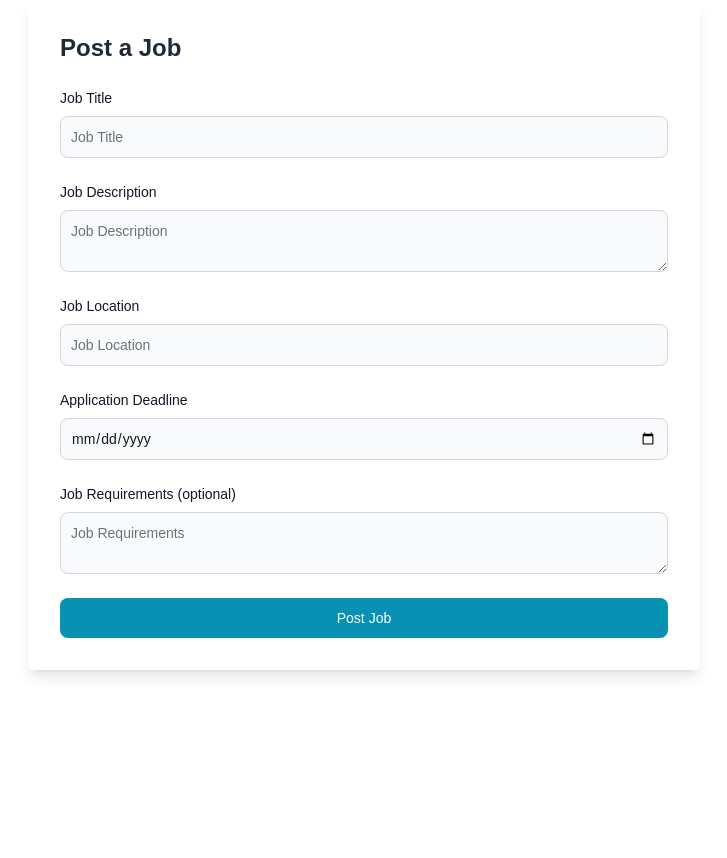
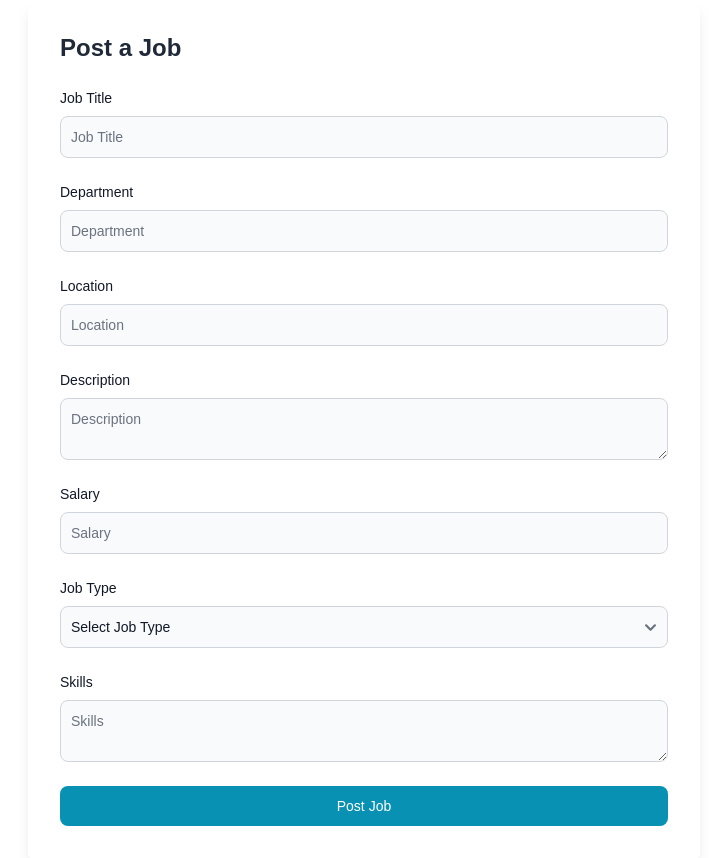
Before and after one commit to Abdulazizgr/SmartRecruit, a React (Vite) app: page /post-job in a window 1280 px wide. Shown: the whole page, without its empty margins (276-1003 px from the left). Before the commit the page ends 800 px from the top, so only its background shows below. Built offline with nearby package versions, Linux system fonts and the light colour scheme.

Commit message:
all added

```diff
--- a/src/components/Table.jsx
+++ b/src/components/Table.jsx
@@ -1,5 +1,5 @@
 // Table.jsx
-const Table = ({ data, handleAccept, handleReject }) => {
+const Table = ({ data, handleAccept, handleReject, handleDelete }) => {
     return (
         <div className="relative overflow-x-auto shadow-md sm:rounded-lg">
             <table className="w-full text-sm text-left rtl:text-right text-gray-500 dark:text-gray-400">
@@ -9,8 +9,10 @@ const Table = ({ data, handleAccept, handleReject }) => {
                         <th scope="col" className="px-6 py-3">Job Title</th>
                         <th scope="col" className="px-6 py-3">Description</th>
                         <th scope="col" className="px-6 py-3">Location</th>
-                        <th scope="col" className="px-6 py-3">Deadline</th>
-                        <th scope="col" className="px-6 py-3">Requirements</th>
+                        <th scope="col" className="px-6 py-3">Department</th>
+                        <th scope="col" className="px-6 py-3">Salary</th>
+                        <th scope="col" className="px-6 py-3">Type</th>
+                        <th scope="col" className="px-6 py-3">Skills</th>
                         <th scope="col" className="px-6 py-3">Actions</th>
                     </tr>
                 </thead>
@@ -23,21 +25,37 @@ const Table = ({ data, handleAccept, handleReject }) => {
                             <td className="px-6 py-4">{job.title}</td>
                             <td className="px-6 py-4 break-words max-w-xs">{job.description}</td>
                             <td className="px-6 py-4">{job.location}</td>
-                            <td className="px-6 py-4">{job.deadline}</td>
-                            <td className="px-6 py-4 break-words max-w-xs">{job.requirements}</td>
+                            <td className="px-6 py-4">{job.department}</td>
+                            <td className="px-6 py-4">{job.salary}</td>
+                            <td className="px-6 py-4">{job.type}</td>
+                            <td className="px-6 py-4 break-words max-w-xs">{job.skills}</td>
                             <td className="px-6 py-4">
                                 <div className="flex mt-4">
+                                    {job.status ? (
+                                        <span className={`text-sm font-medium ${job.status === 'Accepted' ? 'text-green-500' : 'text-red-500'} mr-4`}>
+                                            {job.status}
+                                        </span>
+                                    ) : (
+                                        <>
                                             <button
                                                 onClick={() => handleAccept(index)}
-                                        className="text-white bg-green-500 hover:bg-green-600 font-medium rounded-lg text-sm px-3 py-1 mr-4"
+                                                className="text-white bg-green-500 hover:bg-green-600 font-medium rounded-lg text-sm px-3 py-1 mr-2"
                                             >
                                                 Accept
                                             </button>
                                             <button
                                                 onClick={() => handleReject(index)}
-                                        className="text-white bg-red-500 hover:bg-red-600 font-medium rounded-lg text-sm px-3 py-1"
+                                                className="text-white bg-red-500 hover:bg-red-600 font-medium rounded-lg text-sm px-3 py-1 mr-2"
                                             >
                                                 Reject
+                                            </button>
+                                        </>
+                                    )}
+                                    <button
+                                        onClick={() => handleDelete(index)}
+                                        className="text-white bg-blue-500 hover:bg-blue-600 font-medium rounded-lg text-sm px-3 py-1"
+                                    >
+                                        Delete
                                     </button>
                                 </div>
                             </td>
--- a/src/pages/Manager/PostedJobs.jsx
+++ b/src/pages/Manager/PostedJobs.jsx
@@ -10,20 +10,39 @@ const PostedJobs = () => {
         setJobs(savedJobs);
     }, []);
 
+    const updateJobStatus = (index, status) => {
+        const updatedJobs = jobs.map((job, i) => {
+            if (i === index) {
+                return { ...job, status };
+            }
+            return job;
+        });
+
+        setJobs(updatedJobs);
+        localStorage.setItem('jobs', JSON.stringify(updatedJobs));
+    };
+
     const handleAccept = (index) => {
         console.log(`Job at index ${index} accepted.`);
-        // Add logic for accepting the job here
+        updateJobStatus(index, 'Accepted');
     };
 
     const handleReject = (index) => {
         console.log(`Job at index ${index} rejected.`);
-        // Add logic for rejecting the job here
+        updateJobStatus(index, 'Rejected');
     };
+
+    const handleDelete = (index) => {
+        const updatedJobs = jobs.filter((_, i) => i !== index);
+        setJobs(updatedJobs);
+        localStorage.setItem('jobs', JSON.stringify(updatedJobs));
+    };
+
     return (
         <div className="bg-white p-8 rounded shadow-lg w-full mx-auto">
             <h1 className="text-2xl font-bold mb-6">Posted Jobs</h1>
             {jobs.length > 0 ? (
-                <Table data={jobs} handleAccept={handleAccept} handleReject={handleReject} />
+                <Table data={jobs} handleAccept={handleAccept} handleReject={handleReject} handleDelete={handleDelete} />
             ) : (
                 <p>No jobs posted yet.</p>
             )}
--- a/src/pages/TeamLead/PostJob.jsx
+++ b/src/pages/TeamLead/PostJob.jsx
@@ -2,15 +2,17 @@ import { useState } from 'react';
 
 const PostJob = () => {
     const [title, setTitle] = useState('');
+    const [department, setDepartment] = useState('');
+    const [location, setLocation] = useState('');
     const [description, setDescription] = useState('');
-    const [location, setLocation] = useState('');
-    const [deadline, setDeadline] = useState('');
-    const [requirements, setRequirements] = useState('');
+    const [salary, setSalary] = useState('');
+    const [type, setType] = useState('');
+    const [skills, setSkills] = useState('');
 
     const handleSubmit = (e) => {
         e.preventDefault();
 
-        const newJob = { title, description, location, deadline, requirements };
+        const newJob = { title, department, location, description, salary, type, skills };
 
         // Retrieve existing jobs from LocalStorage
         const jobs = JSON.parse(localStorage.getItem('jobs')) || [];
@@ -23,10 +25,12 @@ const PostJob = () => {
 
         // Reset form fields
         setTitle('');
+        setDepartment('');
+        setLocation('');
         setDescription('');
-        setLocation('');
-        setDeadline('');
-        setRequirements('');
+        setSalary('');
+        setType('');
+        setSkills('');
     };
 
     return (
@@ -46,47 +50,75 @@ const PostJob = () => {
                     />
                 </div>
                 <div>
-                    <label htmlFor="description" className="block mb-2 text-sm font-medium text-gray-900">Job Description</label>
-                    <textarea
-                        id="description"
-                        value={description}
-                        onChange={(e) => setDescription(e.target.value)}
-                        placeholder="Job Description"
+                    <label htmlFor="department" className="block mb-2 text-sm font-medium text-gray-900">Department</label>
+                    <input
+                        type="text"
+                        id="department"
+                        value={department}
+                        onChange={(e) => setDepartment(e.target.value)}
+                        placeholder="Department"
                         required
                         className="bg-gray-50 border border-gray-300 text-gray-900 text-sm rounded-lg focus:ring-blue-500 focus:border-blue-500 block w-full p-2.5"
                     />
                 </div>
                 <div>
-                    <label htmlFor="location" className="block mb-2 text-sm font-medium text-gray-900">Job Location</label>
+                    <label htmlFor="location" className="block mb-2 text-sm font-medium text-gray-900">Location</label>
                     <input
                         type="text"
                         id="location"
                         value={location}
                         onChange={(e) => setLocation(e.target.value)}
-                        placeholder="Job Location"
+                        placeholder="Location"
                         required
                         className="bg-gray-50 border border-gray-300 text-gray-900 text-sm rounded-lg focus:ring-blue-500 focus:border-blue-500 block w-full p-2.5"
                     />
                 </div>
                 <div>
-                    <label htmlFor="deadline" className="block mb-2 text-sm font-medium text-gray-900">Application Deadline</label>
-                    <input
-                        type="date"
-                        id="deadline"
-                        value={deadline}
-                        onChange={(e) => setDeadline(e.target.value)}
+                    <label htmlFor="description" className="block mb-2 text-sm font-medium text-gray-900">Description</label>
+                    <textarea
+                        id="description"
+                        value={description}
+                        onChange={(e) => setDescription(e.target.value)}
+                        placeholder="Description"
                         required
                         className="bg-gray-50 border border-gray-300 text-gray-900 text-sm rounded-lg focus:ring-blue-500 focus:border-blue-500 block w-full p-2.5"
                     />
                 </div>
                 <div>
-                    <label htmlFor="requirements" className="block mb-2 text-sm font-medium text-gray-900">Job Requirements (optional)</label>
+                    <label htmlFor="salary" className="block mb-2 text-sm font-medium text-gray-900">Salary</label>
+                    <input
+                        type="text"
+                        id="salary"
+                        value={salary}
+                        onChange={(e) => setSalary(e.target.value)}
+                        placeholder="Salary"
+                        required
+                        className="bg-gray-50 border border-gray-300 text-gray-900 text-sm rounded-lg focus:ring-blue-500 focus:border-blue-500 block w-full p-2.5"
+                    />
+                </div>
+                <div>
+                    <label htmlFor="type" className="block mb-2 text-sm font-medium text-gray-900">Job Type</label>
+                    <select
+                        id="type"
+                        value={type}
+                        onChange={(e) => setType(e.target.value)}
+                        required
+                        className="bg-gray-50 border border-gray-300 text-gray-900 text-sm rounded-lg focus:ring-blue-500 focus:border-blue-500 block w-full p-2.5"
+                    >
+                        <option value="">Select Job Type</option>
+                        <option value="Full-time">Full-time</option>
+                        <option value="Part-time">Part-time</option>
+                        <option value="Remote">Remote</option>
+                    </select>
+                </div>
+                <div>
+                    <label htmlFor="skills" className="block mb-2 text-sm font-medium text-gray-900">Skills</label>
                     <textarea
-                        id="requirements"
-                        value={requirements}
-                        onChange={(e) => setRequirements(e.target.value)}
-
-                        placeholder="Job Requirements"
+                        id="skills"
+                        value={skills}
+                        onChange={(e) => setSkills(e.target.value)}
+                        placeholder="Skills"
+                        required
                         className="bg-gray-50 border border-gray-300 text-gray-900 text-sm rounded-lg focus:ring-blue-500 focus:border-blue-500 block w-full p-2.5"
                     />
                 </div>
```
Also changed, not shown: src/pages/Manager/ManagerPage.jsx (+56 -0 lines), src/pages/TeamLead/PostedStatus.jsx (+42 -5 lines). Lines whose indentation alone changed are shown as unchanged.
